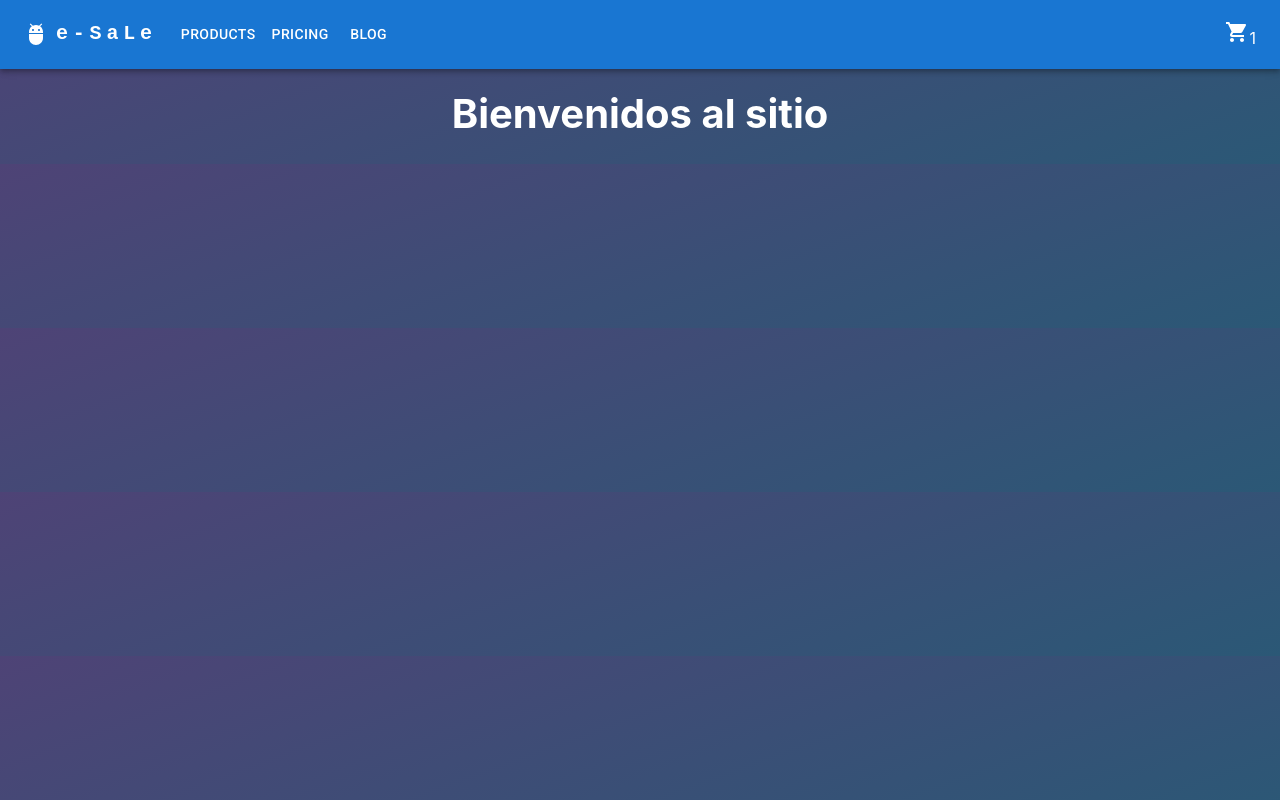
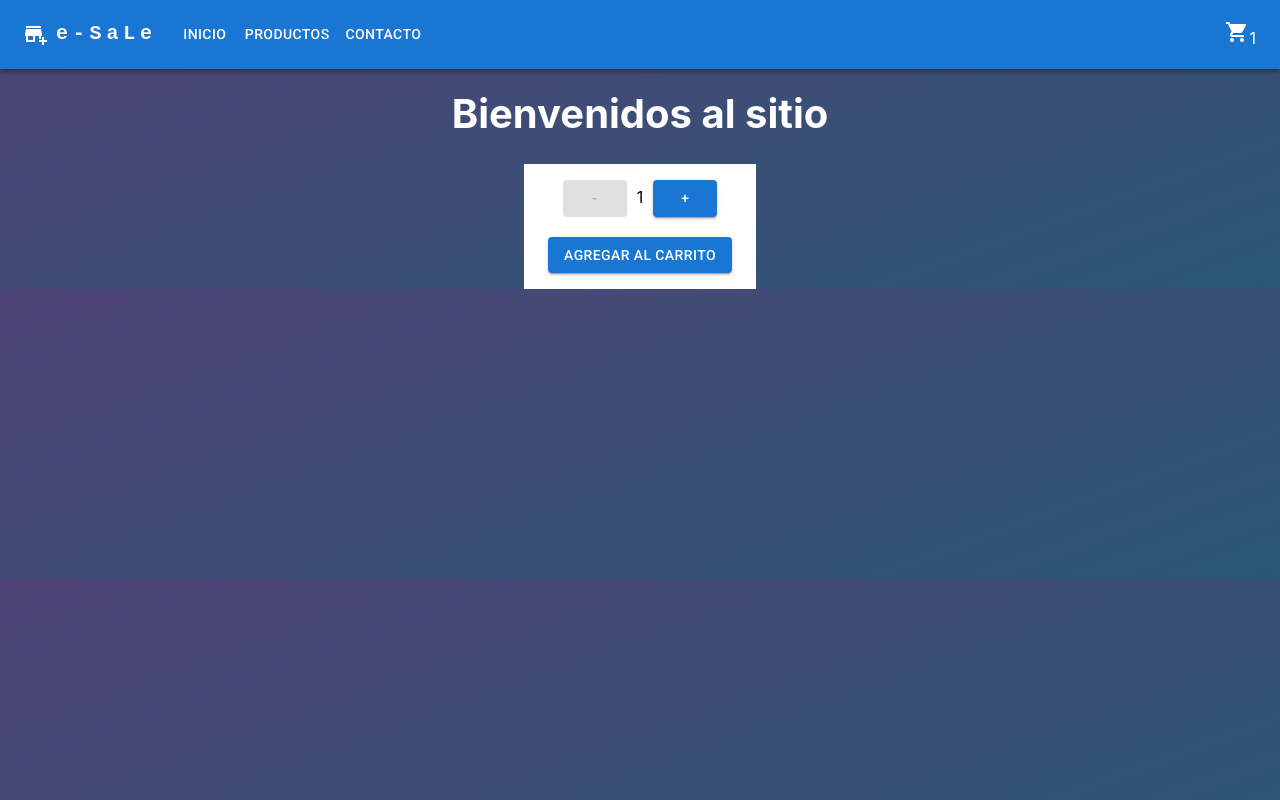
Before and after one commit to schaves21/eSaleChaves, a React (Create React App) app: page / in a window 1280 px wide. Built offline with nearby package versions, Linux system fonts and the light colour scheme.

Commit message:
Contador con boton

```diff
--- a/src/App.js
+++ b/src/App.js
@@ -1,12 +1,19 @@
 import './App.css';
-import NavBar from "./components/NavBar";
-import ItemListContainer from './components/MyComponent/ItemListContainer.jsx';
+import NavBar from "./components/NavBar/NavBar";
+import ItemListContainer from './components/ItemListContainer/ItemListContainer.jsx';
+import ItemCount from './components/ItemCount/ItemCount.jsx';
 
 function App() {
+
+  const onAdd = (cantidad) => {
+      alert(`Agregaste ${cantidad} productos al carrito`);
+  }
+
   return (
     <>
       <NavBar />
       <ItemListContainer greeting={'Bienvenidos al sitio'} />
+      <ItemCount inicio={1} stock={15} onAdd={onAdd} />
     </>
   );
 }
--- /dev/null
+++ b/src/components/ItemCount/ItemCount.css
@@ -0,0 +1,16 @@
+.contador{
+    width: 200px;
+    background-color: #fff;
+    margin: auto;
+    padding: 1rem;
+    text-align: center;
+}
+
+.spanCount{
+    margin-left: 10px;
+    margin-right: 10px;
+}
+
+.agregarCarrito{
+    margin-top: 20px;
+}
--- /dev/null
+++ b/src/components/ItemCount/ItemCount.jsx
@@ -0,0 +1,33 @@
+import React, {useEffect, useState} from 'react';
+import './ItemCount.css';
+import Button from '@mui/material/Button';
+
+function ItemCount( {inicio, stock, onAdd } ) {
+
+    const [count, setCount] = useState(parseInt(inicio));
+
+    const restar = () => {
+        setCount(count - 1);
+    }
+
+    const sumar = () => {
+        setCount(count + 1);
+    }
+
+    useEffect(() => {
+        setCount(parseInt(inicio));
+    },[inicio])
+
+    return (
+        <div className='contador'>
+            <Button variant="contained" color="primary" disabled={count <= 1} onClick={restar}>-</Button>
+            <span className='spanCount'>{count}</span>
+            <Button variant="contained" color="primary" disabled={count >= stock} onClick={sumar}>+</Button>
+            <div className='agregarCarrito'>
+                <Button variant="contained" color="primary" disabled={stock <= 0} onClick={() => onAdd(count)}>Agregar al Carrito</Button>
+            </div>
+        </div>
+    );
+}
+
+export default ItemCount;
--- a/src/components/NavBar.jsx
+++ b/src/components/NavBar/NavBar.jsx
@@ -11,10 +11,10 @@ import Avatar from '@mui/material/Avatar';
 import Button from '@mui/material/Button';
 import Tooltip from '@mui/material/Tooltip';
 import MenuItem from '@mui/material/MenuItem';
-import AdbIcon from '@mui/icons-material/Adb';
+import AddBusinessIcon from '@mui/icons-material/AddBusiness';
 import CartWidget from './CartWidget';
 
-const pages = ['Products', 'Pricing', 'Blog'];
+const pages = ['Inicio', 'Productos', 'Contacto'];
 const settings = ['Profile', 'Account', 'Dashboard', 'Logout'];
 
 const NavBar = () => {
@@ -40,7 +40,7 @@ const NavBar = () => {
 		<AppBar position='static'>
 			<Container maxWidth='xl'>
 				<Toolbar disableGutters>
-					<AdbIcon sx={{ display: { xs: 'none', md: 'flex' }, mr: 1 }} />
+					<AddBusinessIcon sx={{ display: { xs: 'none', md: 'flex' }, mr: 1 }} />
 					<Typography
 						variant='h6'
 						noWrap
@@ -56,7 +56,7 @@ const NavBar = () => {
 							textDecoration: 'none',
 						}}
 					>
-						e-SaLe
+					e-SaLe
 					</Typography>
 
 					<Box sx={{ flexGrow: 1, display: { xs: 'flex', md: 'none' } }}>
@@ -95,7 +95,7 @@ const NavBar = () => {
 							))}
 						</Menu>
 					</Box>
-					<AdbIcon sx={{ display: { xs: 'flex', md: 'none' }, mr: 1 }} />
+					<AddBusinessIcon sx={{ display: { xs: 'flex', md: 'none' }, mr: 1 }} />
 					<Typography
 						variant='h5'
 						noWrap
@@ -112,7 +112,7 @@ const NavBar = () => {
 							textDecoration: 'none',
 						}}
 					>
-						LOGO
+					e-SaLe
 					</Typography>
 					<Box sx={{ flexGrow: 1, display: { xs: 'none', md: 'flex' } }}>
 						{pages.map((page) => (
@@ -125,7 +125,6 @@ const NavBar = () => {
 							</Button>
 						))}
 					</Box>
-
 					<Box sx={{ flexGrow: 0 }}>
 						<CartWidget carrito={1} />
 					</Box>
```
Also changed, not shown: src/components/ItemListContainer/ItemListContainer.css (renamed from src/components/MyComponent/ItemListContainer.css), src/components/ItemListContainer/ItemListContainer.jsx (renamed from src/components/MyComponent/ItemListContainer.jsx), src/components/NavBar/CartWidget.jsx (renamed from src/components/CartWidget.jsx).
